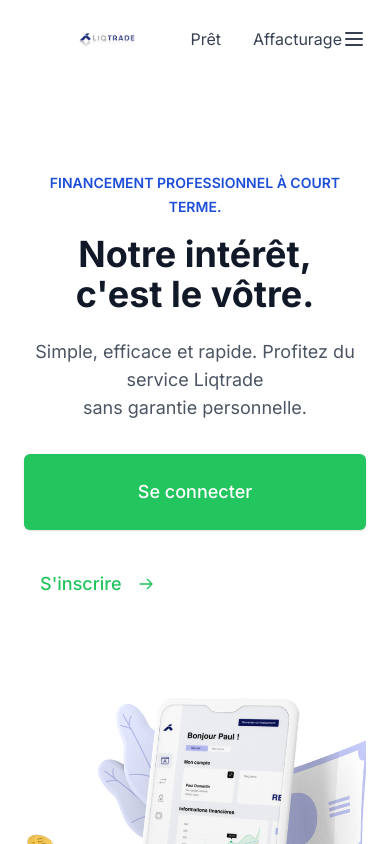
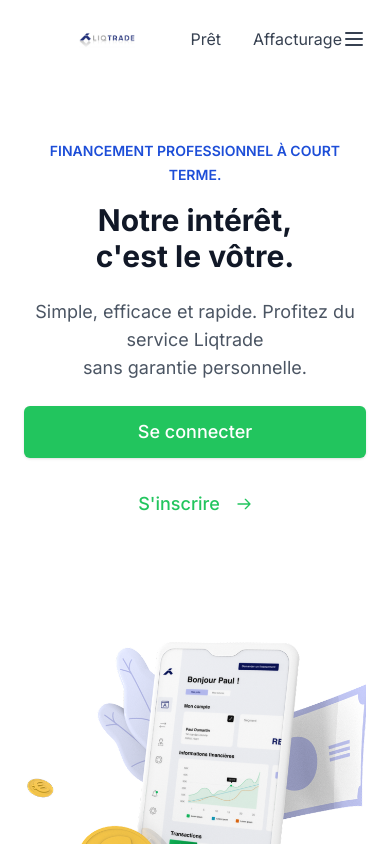
Before and after one commit to umgh25/test_tx, a Next.js app: page / in a window 390 px wide. Shown: the top 844 px of the page. Built offline with nearby package versions, Linux system fonts and the light colour scheme.

Commit message:
fix: Amélioration du responsive pour Hero

```diff
--- a/src/components/layout/Hero.tsx
+++ b/src/components/layout/Hero.tsx
@@ -1,34 +1,36 @@
-'use client';
-import Image from 'next/image';
-import Link from 'next/link';
-import { Button } from '@/components/ui/button';
+"use client";
+import Image from "next/image";
+import Link from "next/link";
+import { Button } from "@/components/ui/button";
 
 const Hero = () => {
   return (
-    <section className="relative py-20 md:py-32 px-6 md:px-20 flex flex-col md:flex-row justify-between items-center bg-white overflow-hidden">
-      {/* Left Content */}
-      <div className="max-w-xl z-10 text-center md:text-left">
+    <section className="relative py-12 md:py-32 px-6 md:px-20 flex flex-col md:flex-row justify-between items-center bg-white overflow-hidden">
+      <div className="max-w-xl z-10 text-center md:text-left mb-12 md:mb-0">
         <div className="mb-4">
           <span className="text-blue-700 font-semibold uppercase text-sm">
             FINANCEMENT PROFESSIONNEL À COURT TERME.
           </span>
         </div>
-        <h1 className="text-4xl md:text-6xl font-bold text-gray-900 mb-6">
+        <h1 className="text-3xl md:text-6xl font-bold text-gray-900 mb-6">
           Notre intérêt,
           <br />
           c&apos;est le vôtre.
         </h1>
-        <p className="text-gray-600 mb-8 text-lg">
+        <p className="text-gray-600 mb-6 text-lg">
           Simple, efficace et rapide. Profitez du service Liqtrade
           <br />
           sans garantie personnelle.
         </p>
-        <div className="flex flex-col sm:flex-row gap-4">
-          <Button className="bg-green-500 hover:bg-green-600 text-white px-8 py-6 text-lg h-auto">
+        <div className="flex flex-col sm:flex-row gap-4 justify-center md:justify-start">
+          <Button className="bg-green-500 hover:bg-green-600 text-white px-6 py-3 sm:px-8 sm:py-6 text-lg h-auto">
             Se connecter
           </Button>
-          <Link href="/inscription" className="group">
-            <Button variant="ghost" className="text-green-500 px-4 py-6 h-auto text-lg flex items-center">
+          <Link href="/inscription" className="group w-full sm:w-auto">
+            <Button
+              variant="ghost"
+              className="text-green-500 px-4 py-4 sm:px-8 sm:py-6 h-auto text-lg flex items-center justify-center mx-auto"
+            >
               S&apos;inscrire
               <svg
                 xmlns="http://www.w3.org/2000/svg"
@@ -37,15 +39,19 @@
                 viewBox="0 0 24 24"
                 stroke="currentColor"
               >
-                <path strokeLinecap="round" strokeLinejoin="round" strokeWidth={2} d="M14 5l7 7m0 0l-7 7m7-7H3" />
+                <path
+                  strokeLinecap="round"
+                  strokeLinejoin="round"
+                  strokeWidth={2}
+                  d="M14 5l7 7m0 0l-7 7m7-7H3"
+                />
               </svg>
             </Button>
           </Link>
         </div>
       </div>
 
-      {/* Right Image */}
-      <div className="relative mt-16 md:mt-0 z-10 flex justify-center md:justify-end w-full md:w-auto">
+      <div className="relative mt-12 md:mt-0 z-10 flex justify-center md:justify-end w-full md:w-auto">
         <div className="relative">
           <Image
             src="/mobile.png"
```
